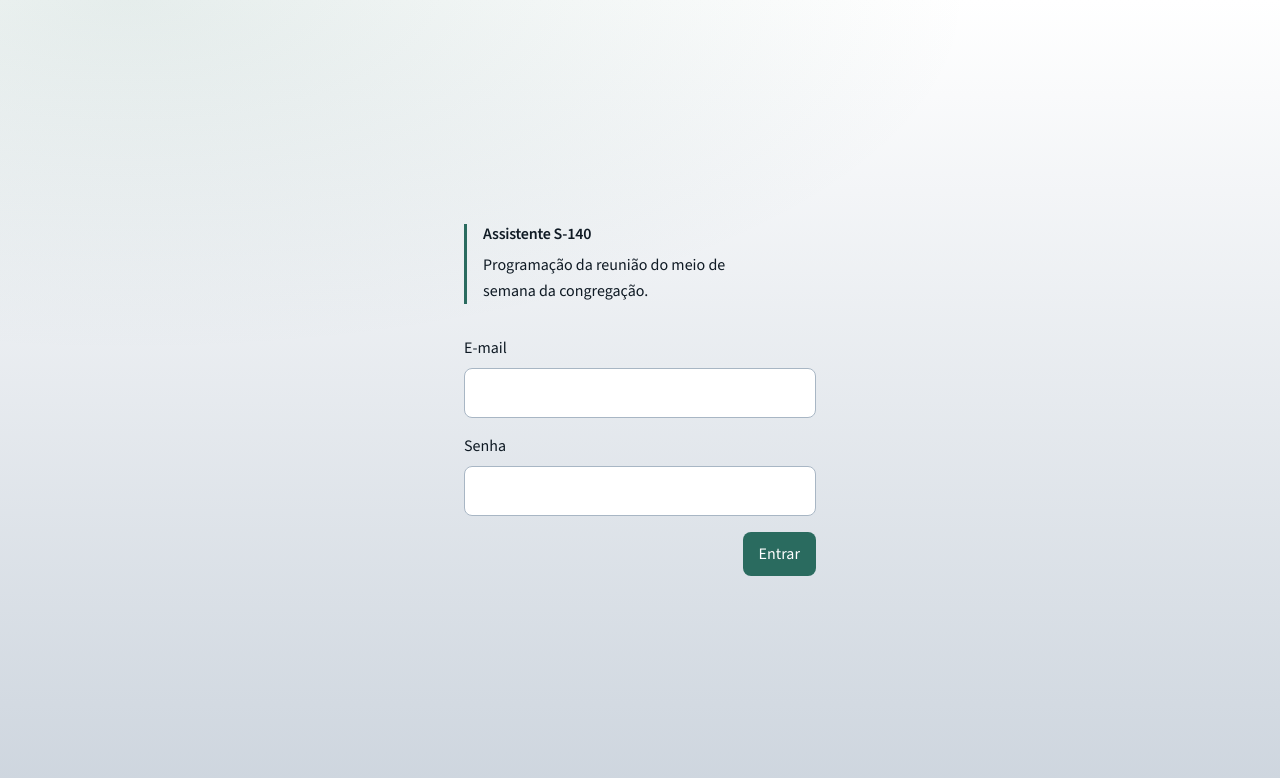
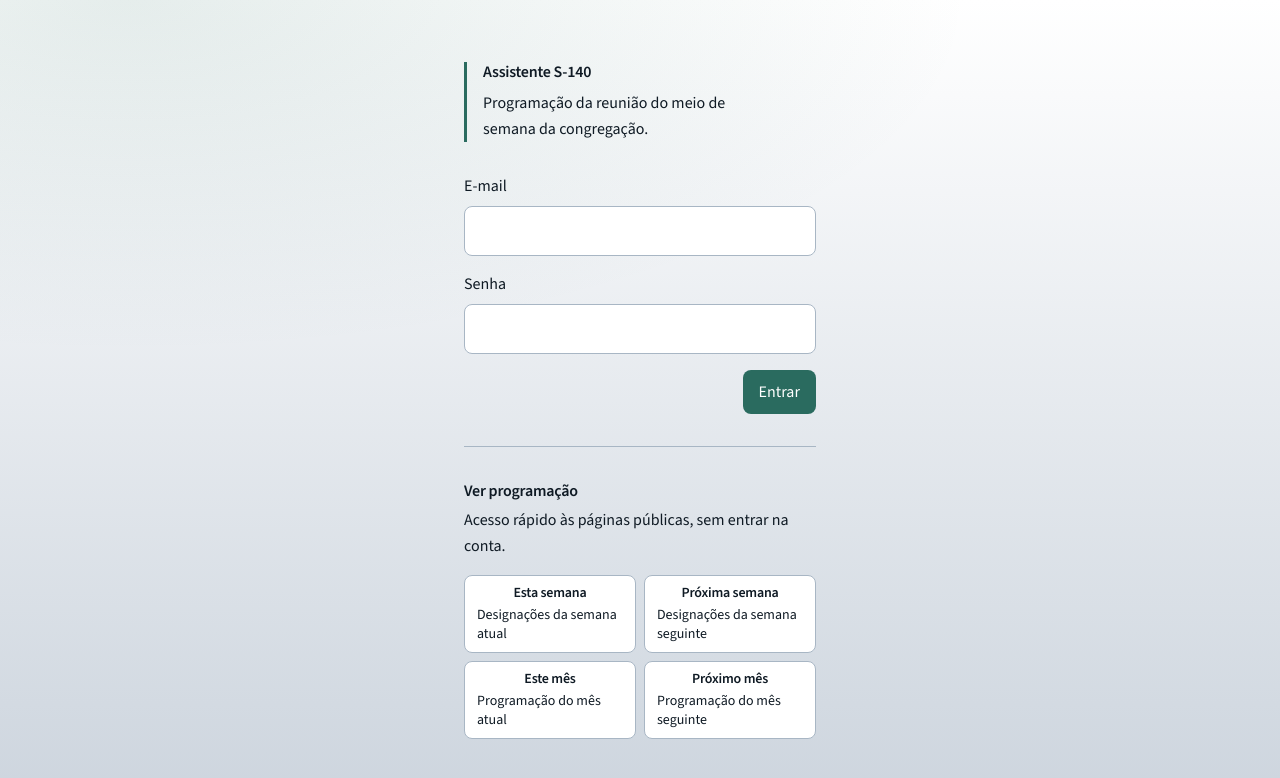
Before and after one commit to Jwfelipee/jw_assistant, a Next.js app in the folder apps/web/: page /login in a window 1280 px wide. Shown: the top 778 px of the page. Built offline with nearby package versions, Linux system fonts and the light colour scheme.

Commit message:
feat(web): atalhos de programação pública na tela de login
Co-authored-by: arthur993897437 <arthur993897437@gmail.com>

```diff
--- /dev/null
+++ b/apps/web/src/app/login/login-public-quick-links.tsx
@@ -0,0 +1,42 @@
+import Link from "next/link";
+import { PUBLIC_SCHEDULE_LINKS } from "@/lib/public-schedule-links";
+import { btnSecondary } from "@/lib/ui";
+
+export function LoginPublicQuickLinks() {
+  return (
+    <nav
+      aria-labelledby="login-public-links-heading"
+      className="login-stage-delay flex w-full max-w-[var(--content-max)] flex-col gap-[var(--space-4)] border-t border-[var(--line)] pt-[var(--space-6)]"
+    >
+      <header>
+        <h2
+          id="login-public-links-heading"
+          className="font-heading text-[var(--text-base)]"
+        >
+          Ver programação
+        </h2>
+        <p className="mt-[var(--space-1)] text-[var(--text-sm)] leading-relaxed text-[var(--muted)]">
+          Acesso rápido às páginas públicas, sem entrar na conta.
+        </p>
+      </header>
+
+      <ul className="grid grid-cols-1 gap-[var(--space-2)] sm:grid-cols-2">
+        {PUBLIC_SCHEDULE_LINKS.map((link) => (
+          <li key={link.path}>
+            <Link
+              href={link.path}
+              className={`${btnSecondary} flex w-full flex-col items-start gap-[var(--space-1)] px-[var(--space-3)] py-[var(--space-3)] text-left`}
+            >
+              <span className="font-heading text-[var(--text-sm)]">
+                {link.label}
+              </span>
+              <span className="text-[var(--text-xs)] font-normal leading-snug text-[var(--muted)]">
+                {link.description}
+              </span>
+            </Link>
+          </li>
+        ))}
+      </ul>
+    </nav>
+  );
+}
--- a/apps/web/src/app/login/page.tsx
+++ b/apps/web/src/app/login/page.tsx
@@ -1,5 +1,6 @@
 import type { Metadata } from "next";
 import { LoginForm } from "./login-form";
+import { LoginPublicQuickLinks } from "./login-public-quick-links";
 
 export const metadata: Metadata = {
   title: "Entrar",
@@ -30,6 +31,7 @@ export default function LoginPage() {
         </header>
 
         <LoginForm />
+        <LoginPublicQuickLinks />
       </div>
     </main>
   );
--- a/apps/web/src/components/public-links-section.tsx
+++ b/apps/web/src/components/public-links-section.tsx
@@ -1,46 +1,14 @@
 "use client";
 
 import { useEffect, useState } from "react";
+import {
+  PUBLIC_SCHEDULE_LINKS,
+  type PublicLinkSettingsKey,
+} from "@/lib/public-schedule-links";
 import type { CongregationSettings } from "@/lib/settings";
 import { btnOutline, sectionCardClass } from "@/lib/ui";
 
-type PublicLinkKey =
-  | "publicLinkCurrentWeekEnabled"
-  | "publicLinkNextWeekEnabled"
-  | "publicLinkCurrentMonthEnabled"
-  | "publicLinkNextMonthEnabled";
-
-const PUBLIC_LINKS: {
-  key: PublicLinkKey;
-  label: string;
-  path: string;
-  description: string;
-}[] = [
-  {
-    key: "publicLinkCurrentWeekEnabled",
-    label: "Esta semana",
-    path: "/esta-semana",
-    description: "Designações da semana atual",
-  },
-  {
-    key: "publicLinkNextWeekEnabled",
-    label: "Próxima semana",
-    path: "/proxima-semana",
-    description: "Designações da semana seguinte",
-  },
-  {
-    key: "publicLinkCurrentMonthEnabled",
-    label: "Este mês",
-    path: "/este-mes",
-    description: "Programação do mês atual",
-  },
-  {
-    key: "publicLinkNextMonthEnabled",
-    label: "Próximo mês",
-    path: "/proximo-mes",
-    description: "Programação do mês seguinte",
-  },
-];
+type PublicLinkKey = PublicLinkSettingsKey;
 
 type Props = {
   settings: CongregationSettings;
@@ -127,7 +95,7 @@ export function PublicLinksSection({ settings, onUpdate }: Props) {
       ) : null}
 
       <ul className="flex flex-col gap-[var(--space-4)]">
-        {PUBLIC_LINKS.map((link) => {
+        {PUBLIC_SCHEDULE_LINKS.map((link) => {
           const enabled = settings[link.key];
           const url = `${origin}${link.path}`;
           const isPending = pendingKey === link.key;
--- /dev/null
+++ b/apps/web/src/lib/public-schedule-links.ts
@@ -0,0 +1,39 @@
+export type PublicLinkSettingsKey =
+  | "publicLinkCurrentWeekEnabled"
+  | "publicLinkNextWeekEnabled"
+  | "publicLinkCurrentMonthEnabled"
+  | "publicLinkNextMonthEnabled";
+
+export type PublicScheduleLink = {
+  key: PublicLinkSettingsKey;
+  label: string;
+  path: string;
+  description: string;
+};
+
+export const PUBLIC_SCHEDULE_LINKS: PublicScheduleLink[] = [
+  {
+    key: "publicLinkCurrentWeekEnabled",
+    label: "Esta semana",
+    path: "/esta-semana",
+    description: "Designações da semana atual",
+  },
+  {
+    key: "publicLinkNextWeekEnabled",
+    label: "Próxima semana",
+    path: "/proxima-semana",
+    description: "Designações da semana seguinte",
+  },
+  {
+    key: "publicLinkCurrentMonthEnabled",
+    label: "Este mês",
+    path: "/este-mes",
+    description: "Programação do mês atual",
+  },
+  {
+    key: "publicLinkNextMonthEnabled",
+    label: "Próximo mês",
+    path: "/proximo-mes",
+    description: "Programação do mês seguinte",
+  },
+];
```
